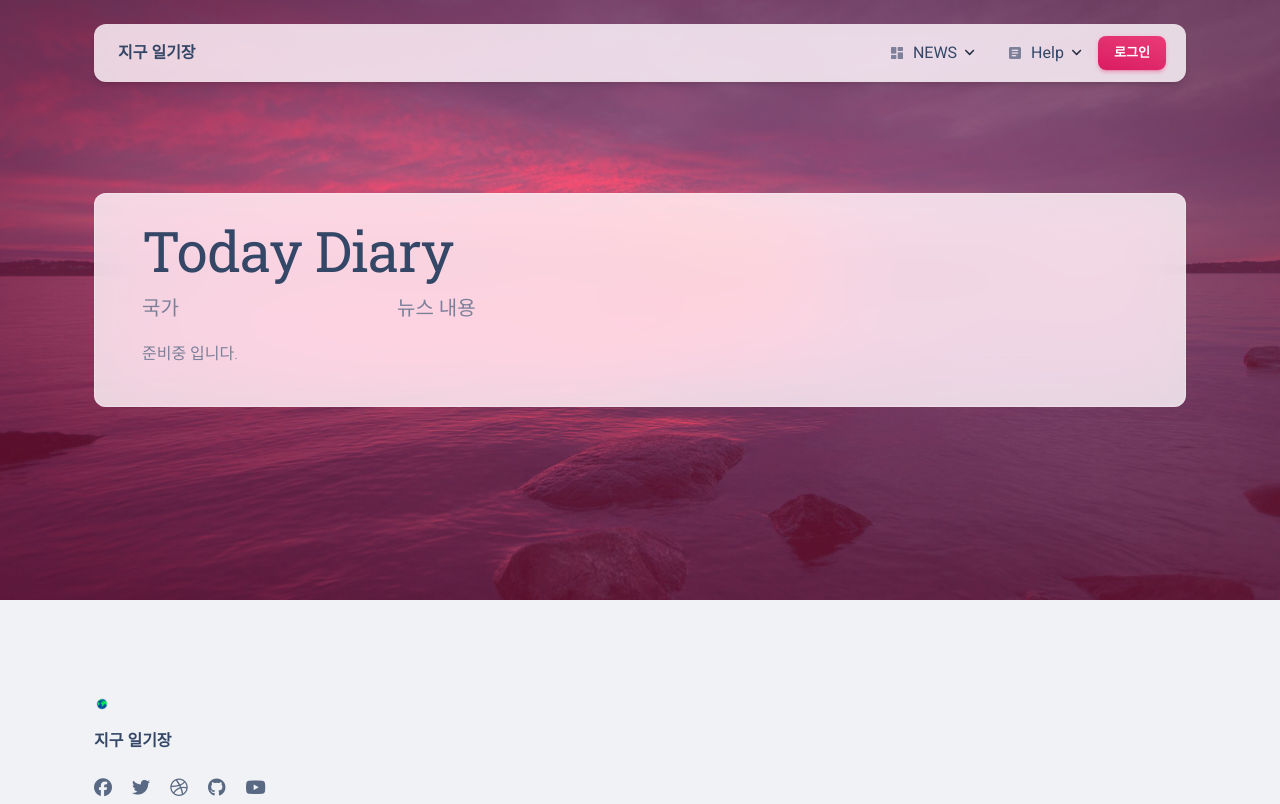
After one commit to aground5/sogaeding, a Django app: template templates/earth_diary/diary_listby_state.html in a window 1280 px wide. The commit adds this page. Run offline with Django 3.2, Linux system fonts and the light colour scheme; the template is opened without the code that fills it, so the values that code supplies are empty; some libraries are stand-ins or nearby versions.

Commit message:
origin delete

```diff
--- /dev/null
+++ b/templates/earth_diary/diary_listby_state.html
@@ -0,0 +1,38 @@
+{% extends "base.html" %}
+{% block title %}메인화면{% endblock title %}
+
+{% block content %}
+<header class="header-2">
+  <div class="page-header min-vh-75 relative" style="background-image: url('{{ ASSETS_ROOT }}/img/bg2.jpg')">
+    <span class="mask bg-gradient-primary opacity-4"></span>
+    <div class="container">
+      <div class="info-horizontal blur border-radius-xl d-block d-md-flex p-4">  <!--page-header blur border-radius-xl py-5 py-md-4 my-sm-3 mb-3-->
+        <div class="container">
+          <div class="row">
+            <div class="col-sm">
+              <h1 class="display-4">Today Diary</h2>
+            </div>
+          </div>
+          <div class="row">
+            <div class="col-sm-3"><p class="lead">국가</p></div>
+            <div class="col-sm-9"><p class="lead">뉴스 내용</p></div>
+          </div>
+          {% if diary_list %}
+          <dl class="row">
+            {% for diary in diary_list %}
+            <dt class="col-sm-3"><a href="{% url 'earth_diary:detail' diary.id %}">{{ diary.state }}</a></dt>
+            <dd class="col-sm-9">{{ diary.content }}</dd>
+            {% endfor %}
+          </dl>
+          {% else %}
+          <p>준비중 입니다.</p>
+          {% endif %}
+          </div>
+        </div>
+      </div>
+      </a>
+    </div>
+  </div>
+</header>
+{% endblock content %}
+{% block javascripts %}{% endblock javascripts %}
```
Also changed, not shown: templates/earth_diary/diary_detail.html (+7 -1 lines).
